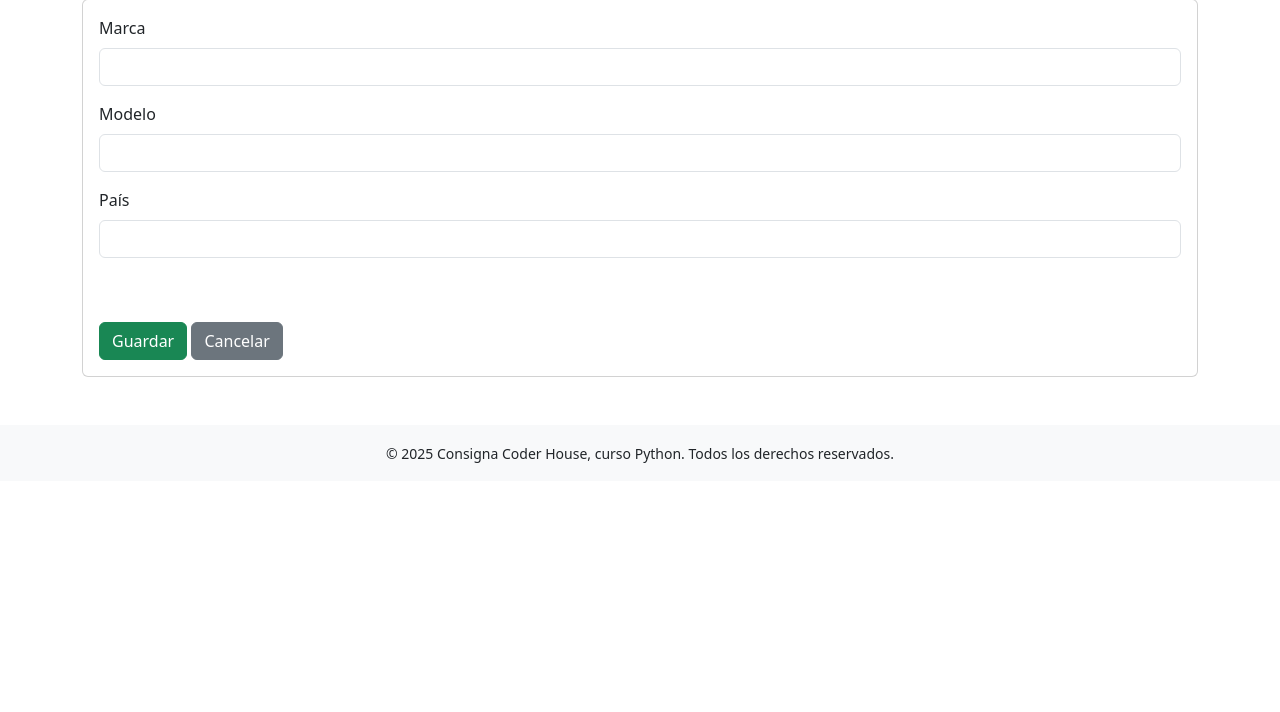
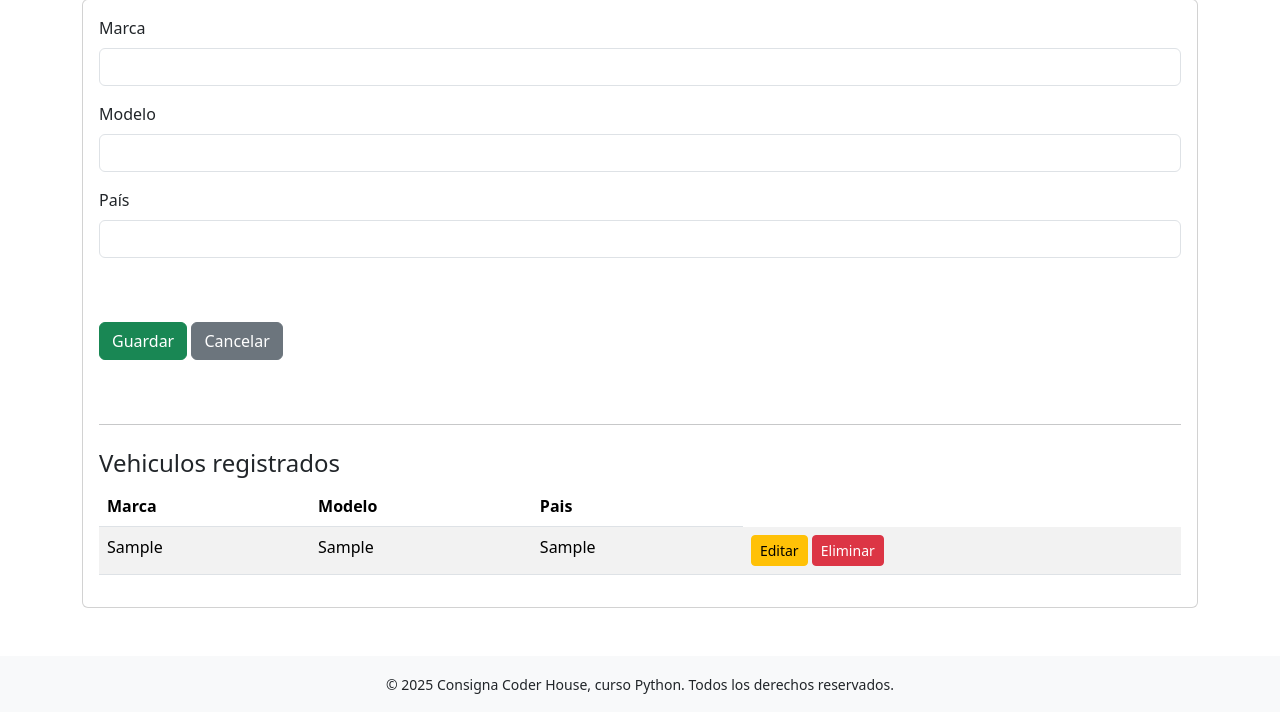
Before and after one commit to JonaGuitar/Proyecto_CoderHouse-JonathanYanez, a Django app: page /Aplicacion/post_agregar in a window 1280 px wide. Shown: the part 167-879 px from the top of the page. Before the commit the page ends 630 px from the top, so only its background shows below. Run offline with Django 5.2, Linux system fonts and the light colour scheme; tables that the repository leaves empty hold one stand-in row (values such as "Sample post").

Commit message:
se actualiza la vista de agrergar vehiculos

```diff
--- a/Aplicacion/templates/Aplicacion/agregar_vehiculos.html
+++ b/Aplicacion/templates/Aplicacion/agregar_vehiculos.html
@@ -32,7 +32,122 @@
                 <button type="submit" class="btn btn-success">Guardar</button>
                 <a href="{% url 'Aplicacion:post_listar' %}" class="btn btn-secondary">Cancelar</a>
             </form>
+
+
+            </br>
+            </br>
+
+            <!-- Aquí va la tabla, fuera del <form> -->
+            <hr>
+
+            <h4 class="mt-4">Vehiculos registrados</h4>
+
+            <table class="table table-striped mt-2">
+                <thead>
+                    <tr>
+                        <th>Marca</th>
+                        <th>Modelo</th>
+                        <th>Pais</th>
+                    </tr>
+                </thead>
+                <tbody>
+                    {% for vehiculo in vehiculos %}
+                        <tr>
+                            <td>{{ vehiculo.marca }}</td>
+                            <td>{{ vehiculo.modelo }}</td>
+                            <td>{{ vehiculo.pais }}</td>
+                            <td>
+                                <!-- Botón Editar (link) -->
+                                <button type="button" class="btn btn-warning btn-sm"
+                                        data-bs-toggle="modal"
+                                        data-bs-target="#modalEditarVehiculo"
+                                        data-id="{{ vehiculo.id }}"
+                                        data-marca="{{ vehiculo.marca }}"
+                                        data-modelo="{{ vehiculo.modelo }}"
+                                        data-pais="{{ vehiculo.pais }}">
+                                    Editar
+                                </button>
+
+                                <!-- Botón Eliminar (form POST) -->
+                                <form method="post" action="{% url 'Aplicacion:post_eliminar_vehiculo' vehiculo.id %}" style="display:inline;">
+                                    {% csrf_token %}
+                                    <button type="submit" class="btn btn-danger btn-sm">Eliminar</button>
+                                </form>
+                            </td>
+                        </tr>
+                        {% empty %}
+                            <tr>
+                                <td colspan="3">No hay vehiculos registrados aún.</td>
+                            </tr>
+                        {% endfor %}
+                </tbody>
+            </table>
+
+
         </div>
     </div>
 
+
+    <!-- Modal Editar Fabricante -->
+    <div class="modal fade" id="modalEditarVehiculo" tabindex="-1" aria-labelledby="modalEditarVehiculoLabel" aria-hidden="true">
+        <div class="modal-dialog">
+            <div class="modal-content">
+                <form id="formEditarVehiculo" method="post" action="">
+                    {% csrf_token %}
+                        <div class="modal-header">
+                        <h5 class="modal-title" id="modalEditarVehiculoLabel">Editar Vehiculo</h5>
+                        <button type="button" class="btn-close" data-bs-dismiss="modal" aria-label="Cerrar"></button>
+                    </div>
+                    <div class="modal-body">
+                        <div class="mb-3">
+                            <label for="edit_marca" class="form-label">Fabricante</label>
+                            <input type="text" class="form-control" id="edit_marca" name="marca" required>
+                        </div>
+                        <div class="mb-3">
+                            <label for="edit_modelo" class="form-label">País de Origen</label>
+                            <input type="text" class="form-control" id="edit_modelo" name="modelo" required>
+                        </div>
+                        <div class="mb-3">
+                            <label for="edit_pais" class="form-label">País de Origen</label>
+                            <input type="text" class="form-control" id="edit_pais" name="pais" required>
+                        </div>
+                    </div>
+                    <div class="modal-footer">
+                        <button type="submit" class="btn btn-primary">Actualizar</button>
+                        <button type="button" class="btn btn-secondary" data-bs-dismiss="modal">Cancelar</button>
+                    </div>
+                </form>
+            </div>
+        </div>
+    </div>
+
+
+    {% block scripts %}
+
+        <script>
+            document.addEventListener('DOMContentLoaded', function () {
+                const modalEditar = document.getElementById('modalEditarVehiculo')
+                const formEditar = document.getElementById('formEditarVehiculo')
+
+                modalEditar.addEventListener('show.bs.modal', function (event) {
+                    const button = event.relatedTarget
+                    const id = button.getAttribute('data-id')
+                    const marca = button.getAttribute('data-marca')
+                    const modelo = button.getAttribute('data-modelo')
+                    const pais = button.getAttribute('data-pais')
+
+                    document.getElementById('edit_marca').value = marca
+                    document.getElementById('edit_modelo').value = modelo
+                    document.getElementById('edit_pais').value = pais
+
+                    // Usar base de URL generada por Django, reemplazando el "0"
+                    const urlBase = "/Aplicacion/post_editar_vehiculo/editar/";
+                    formEditar.action = `${urlBase}${id}/`
+                })
+            })
+        </script>
+
+    {% endblock scripts %}
+
+
 {% endblock content %}
--- a/Aplicacion/templates/Aplicacion/listar_vehiculos.html
+++ b/Aplicacion/templates/Aplicacion/listar_vehiculos.html
@@ -20,7 +20,7 @@
                 <div class="col-md-10">
                   <h5 class="card-title mb-1">Marca: {{ post.marca }}</h5>
                   <p class="card-text mb-1">Modelo: {{ post.modelo }}</p>
-                  <p class="card-text"><small class="text-muted">Paid: {{ post.pais }}</small></p>
+                  <p class="card-text"><small class="text-muted">País: {{ post.pais }}</small></p>
                 </div>
             </div>
         </div>
--- a/Aplicacion/urls.py
+++ b/Aplicacion/urls.py
@@ -10,6 +10,8 @@ urlpatterns = [
     path('post_buscar', views.post_buscar, name='post_buscar'),
 
     path('post_agregar', views.post_agregar, name='post_agregar'),
+    path('post_eliminar_vehiculo/<int:vehiculo_id>/', views.post_eliminar_vehiculo, name='post_eliminar_vehiculo'),
+    path('post_editar_vehiculo/editar/<int:vehiculo_id>/', views.post_editar_vehiculo, name='post_editar_vehiculo'),
 
     path('post_agregar_fabricante', views.post_agregar_fabricante, name='post_agregar_fabricante'),
     path('post_eliminar_fabricante/<int:fabricante_id>/', views.post_eliminar_fabricante, name='post_eliminar_fabricante'),
--- a/Aplicacion/views.py
+++ b/Aplicacion/views.py
@@ -9,9 +9,9 @@ def post_listar(request):
     return render(request, "Aplicacion/listar_vehiculos.html", context={"Posts": post_listar})
 
 
-
 def acerca(request):
     return render(request, 'Aplicacion/acercade.html')
+
 
 
 
@@ -20,11 +20,34 @@ def post_agregar(request):
         form = PostForm(request.POST)
         if form.is_valid():
             form.save()
-            return redirect('Aplicacion:post_listar')
+            return redirect('Aplicacion:post_agregar')  # Quedarse en la misma página
+
     else:
         form = PostForm()
 
-    return render(request, 'Aplicacion/agregar_vehiculos.html', {'form': form})
+    vehiculos = Post.objects.all()  # <- Agrega esta línea
+    return render(request, 'Aplicacion/agregar_vehiculos.html', {'form': form, 'vehiculos': vehiculos})
+
+
+
+def post_editar_vehiculo(request, vehiculo_id):
+    vehiculo = get_object_or_404(Post, id=vehiculo_id)
+
+    if request.method == 'POST':
+        form = PostForm(request.POST, instance=vehiculo)
+        if form.is_valid():
+            form.save()
+            return redirect('Aplicacion:post_agregar')  # Nombre correcto
+    else:
+        form = PostForm(instance=vehiculo)
+
+
+
+def post_eliminar_vehiculo(request, vehiculo_id):
+    if request.method == 'POST':
+        vehiculo = get_object_or_404(Post, id=vehiculo_id)
+        vehiculo.delete()
+    return redirect('Aplicacion:post_agregar')  # Nombre correcto
 
 
 
@@ -37,6 +60,15 @@ def post_buscar(request):
         post_buscar = Post.objects.all()
 
     return render(request, "Aplicacion/buscar_vehiculos.html", context={"Posts": post_buscar})
+
+
+
+
+
+
+
+
+
 
 
 
@@ -77,11 +109,7 @@ def post_eliminar_fabricante(request, fabricante_id):
     return redirect('Aplicacion:post_agregar_fabricante')
 
 
-# def post_eliminar_fabricante(request, fabricante_id):
-#     fabricante = Fabricante.objects.get(id=fabricante_id)
-#     fabricante.delete()
-#     fabricante = Fabricante.objects.all()
-#     return redirect('Aplicacion:post_agregar_fabricante')
+
 
 
 
@@ -103,6 +131,7 @@ def post_agregar_tipo(request):
 
 
 
+
 def post_editar_tipo(request, tipo_id):
     tipo = get_object_or_404(TipoVehiculo, id=tipo_id)
 
```
